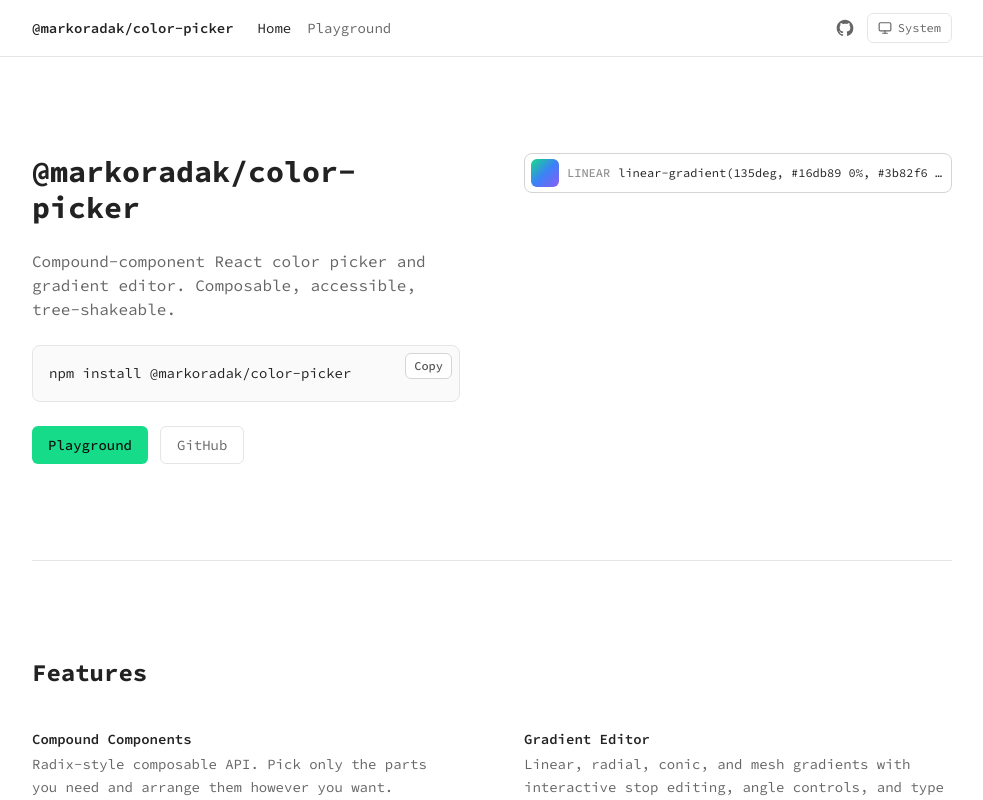
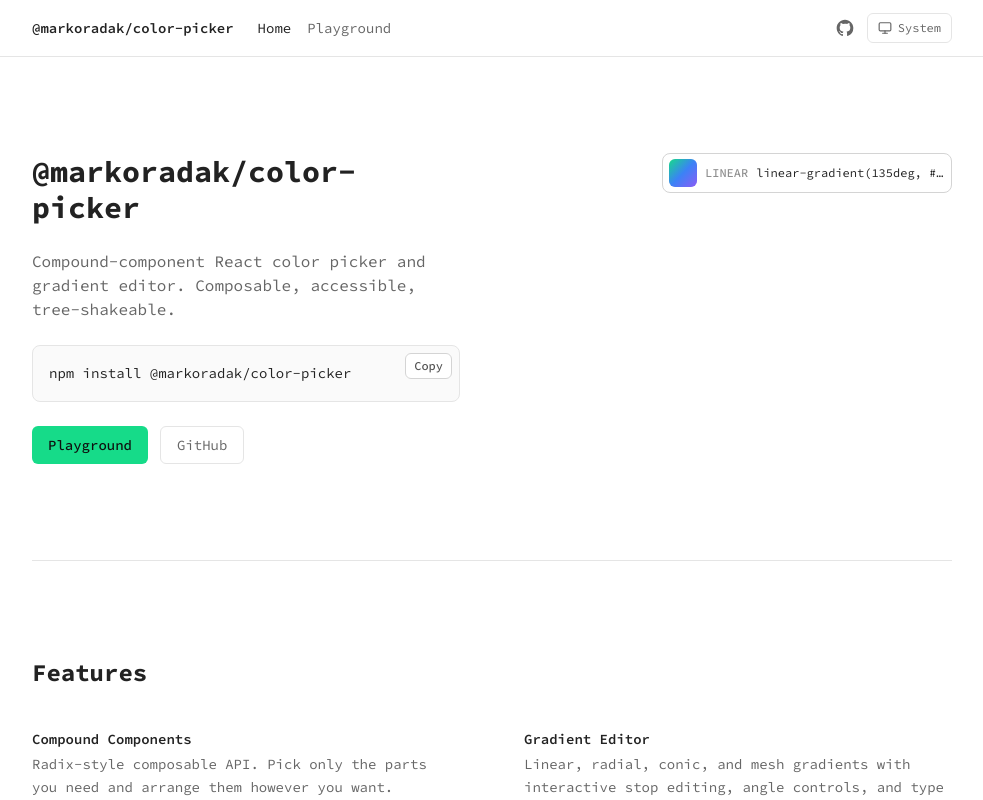
Before and after one commit to markoradak/color-picker, a Next.js app in the folder apps/web/: page / in a window 1280 px wide. Shown: the top 800 px of the page, without its empty margins (148-1131 px from the left). Built offline with nearby package versions, Linux system fonts and the light colour scheme.

Commit message:
style: wrap ColorPickerInputTrigger in a div for width adjustment

```diff
--- a/apps/web/app/hero-demo.tsx
+++ b/apps/web/app/hero-demo.tsx
@@ -34,7 +34,9 @@
 
   return (
     <ColorPicker value={value} onValueChange={setValue}>
-      <ColorPickerInputTrigger />
+      <div style={{ width: 'calc(var(--cp-width) + 2px)' }}>
+        <ColorPickerInputTrigger />
+      </div>
       <ColorPickerContent>
         <ColorPickerModeSelector />
         {isGradientMode ? (
```
